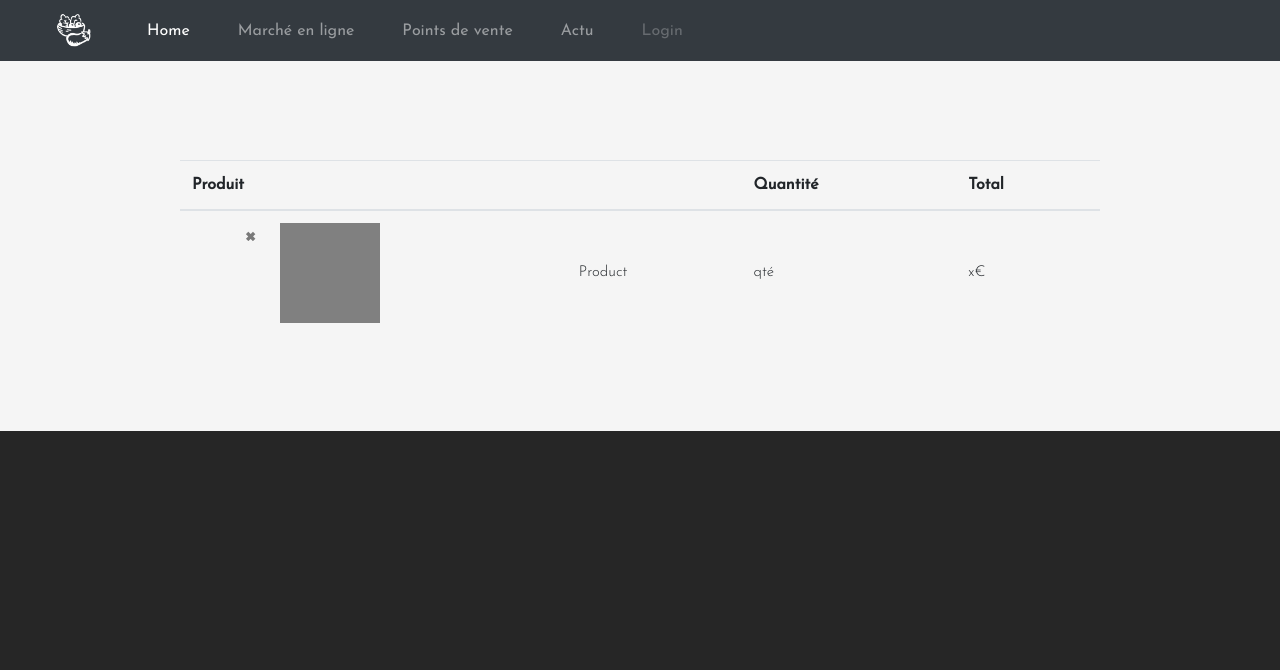
After one commit to GregDupl/OnlineFarmerMarket, a Django app: page /panier in a window 1280 px wide. The commit adds this page. Shown: the top 670 px of the page. Run offline with Django 3.2, Linux system fonts and the light colour scheme; some libraries are stand-ins or nearby versions.

Commit message:
design test 2 templates(+view/url) for marketplaces and cart

```diff
--- a/store/static/store/css/style.css
+++ b/store/static/store/css/style.css
@@ -141,6 +141,23 @@ footer{
   text-align: center;
 }
 
+.table td
+{
+  vertical-align: middle;
+  text-align: left;
+  font-family: "josefinLight";
+  font-size: 15px;
+}
+
+.table{
+  margin-top: 5em;
+}
+
+.table-image{
+  width: 100px;
+  height: 100px;
+  background-color: grey;
+}
 
 h5{
   font-family: "josefinLight";
--- a/store/templates/store/base.html
+++ b/store/templates/store/base.html
@@ -22,7 +22,7 @@
     <div class="navbar-nav">
       <a class="nav-item nav-link active" href="{%url 'store:index'%}">Home <span class="sr-only">(current)</span></a>
       <a class="nav-item nav-link" href="{%url 'store:webmarket'%}">Marché en ligne</a>
-      <a class="nav-item nav-link" href="#">Points de vente</a>
+      <a class="nav-item nav-link" href="{%url 'store:marketplaces'%}">Points de vente</a>
       <a class="nav-item nav-link" href="#">Actu</a>
       <a class="nav-item nav-link disabled" href="#">Login</a>
     </div>
--- /dev/null
+++ b/store/templates/store/cart.html
@@ -0,0 +1,37 @@
+{%extends "store/base.html"%}
+{% load static %}
+
+{%block content%}
+<section class="my-5">
+  <div class="container">
+    <div class="row h-100">
+      <div class="offset-lg-1 col-lg-10 my-auto">
+        <table class="table">
+          <thead>
+            <tr>
+              <th scope="col" colspan="3">Produit</th>
+              <th scope="col">Quantité</th>
+              <th scope="col">Total</th>
+            </tr>
+          </thead>
+          <tbody>
+            <tr>
+              <th scope="row">
+                <button type="button" class="close" data-dismiss="modal" aria-label="Close">
+                  <span>&times;</span>
+                </button>
+              </th>
+              <td><div class="table-image">
+
+              </div></td>
+              <td>Product</td>
+              <td>qté</td>
+              <td>x€</td>
+            </tr>
+          </tbody>
+        </table>
+      </div>
+    </div>
+  </div>
+</section>
+{%endblock%}
--- a/store/urls.py
+++ b/store/urls.py
@@ -7,4 +7,6 @@ app_name = "store"
 urlpatterns = [
     path('', views.index, name="index"),
     path('marcheenligne', views.webmarket, name="webmarket"),
+    path('pointsdevente', views.marketplaces, name="marketplaces"),
+    path('panier', views.cart, name="cart")
 ]
--- a/store/views.py
+++ b/store/views.py
@@ -22,3 +22,10 @@ def webmarket(request):
     ]
     }
     return render(request,'store/webmarket.html', context)
+
+
+def marketplaces(request):
+    return render(request,'store/marketplaces.html')
+
+def cart(request):
+    return render(request,'store/cart.html')
```
Also changed, not shown: store/templates/store/marketplaces.html (added, +24 -0 lines).
